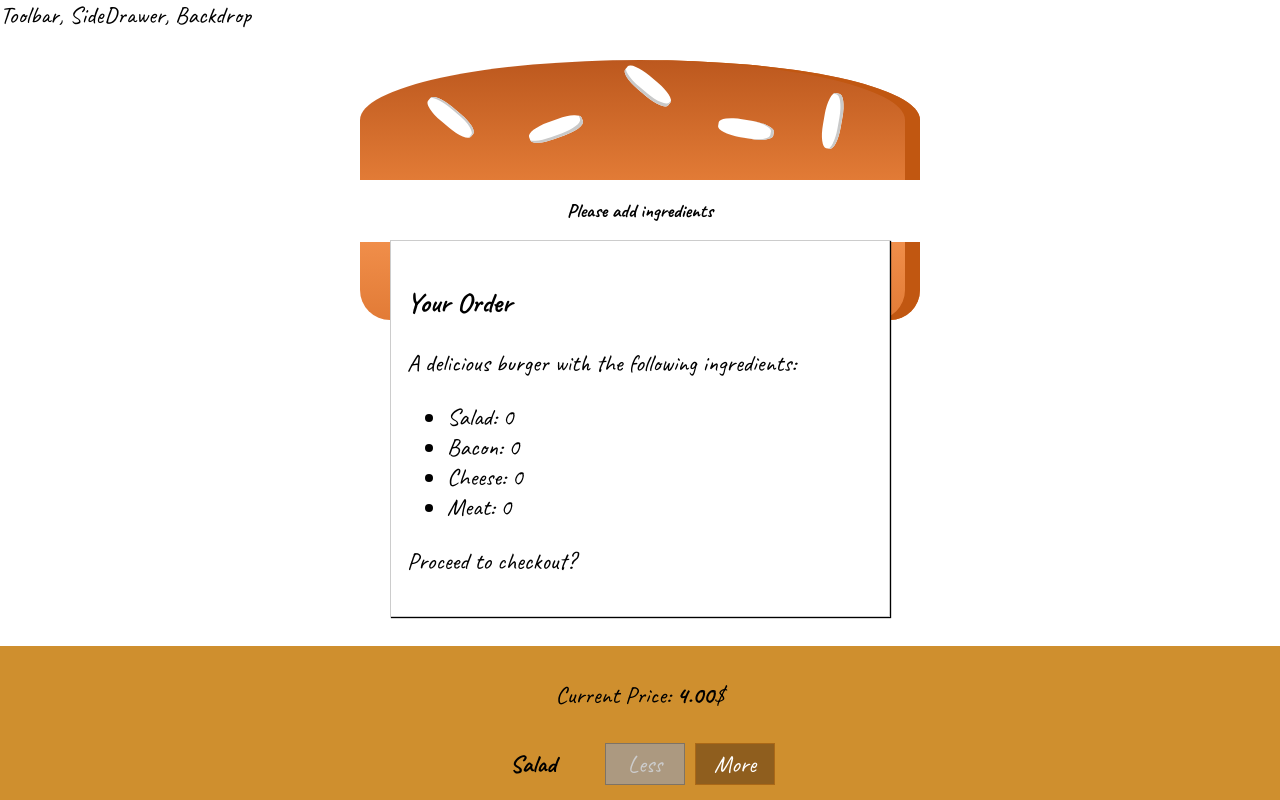
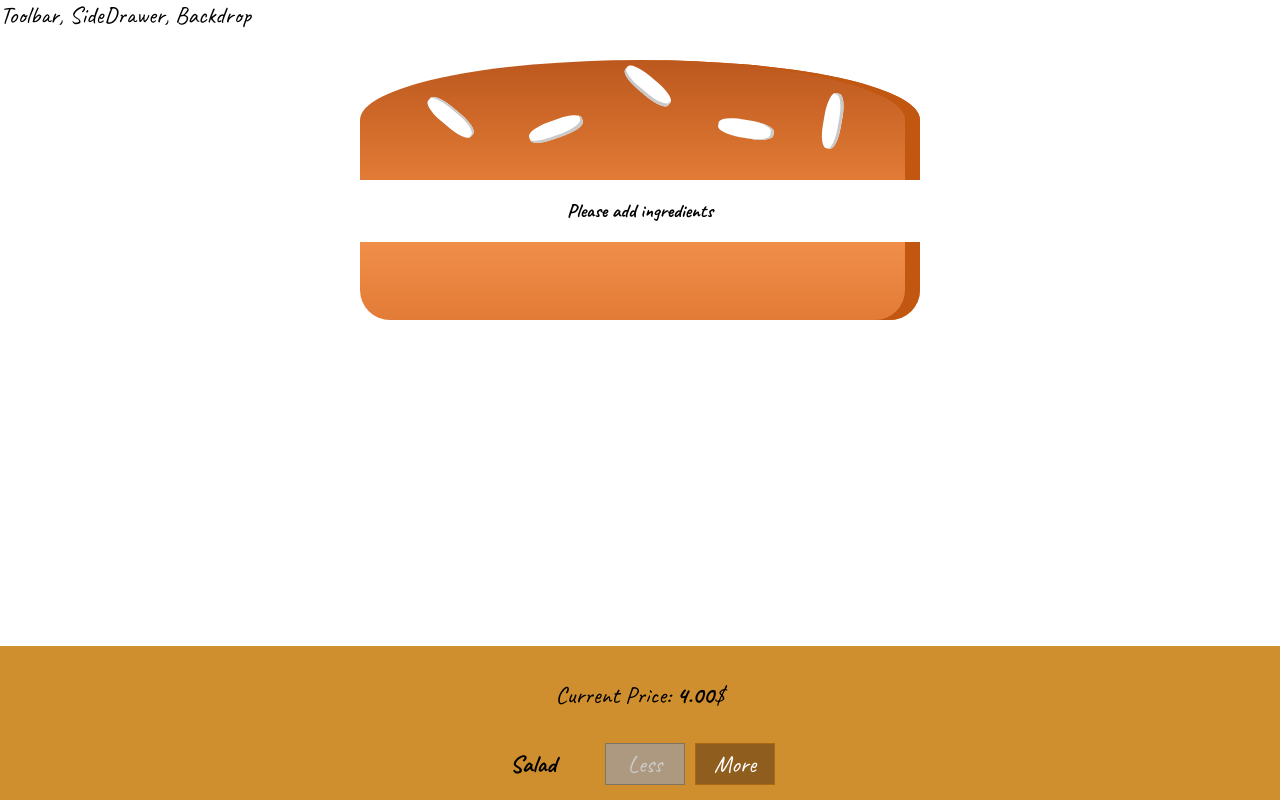
Before and after one commit to DawidSzpener/Burger, a React app: page / in a window 1280 px wide. Shown: the top 800 px of the page. Built offline with nearby package versions, Linux system fonts and the light colour scheme; a web font is replaced by a local one.

Commit message:
chore: modal now slides on button click

```diff
--- a/src/components/Burger/BuildControls/BuildControls.js
+++ b/src/components/Burger/BuildControls/BuildControls.js
@@ -25,6 +25,7 @@
     <button
      className={classes.OrderButton}
      disabled={!props.purchaseable}
+     onClick={props.order}
      >ORDER NOW</button>
   </div>
 )
--- a/src/components/UI/Modal/Modal.js
+++ b/src/components/UI/Modal/Modal.js
@@ -2,7 +2,12 @@
 import classes from './Modal.css'
 
 const modal = (props) => (
-  <div className={classes.Modal}>
+  <div
+    className={classes.Modal}
+    style={{
+      transform: props.show ? 'translateY(0)' : 'translateY(-100vh)',
+      opacity: props.show ? '1' : '0'
+    }}>
     {props.children}
   </div>
 )
--- a/src/containers/BurgerBuilder/BurgerBuilder.js
+++ b/src/containers/BurgerBuilder/BurgerBuilder.js
@@ -22,7 +22,8 @@
       meat: 0
     },
     totalPrice: 4,
-    purchaseable: false
+    purchaseable: false,
+    purchasing: false
   }
 
   updatePurchaseState (ingredients) {
@@ -69,6 +70,10 @@
     this.updatePurchaseState(newIngredients)
   }
 
+  purchaseHandler = () => {
+    this.setState({ purchasing: true })
+  }
+
   render () {
     const disabledButton = {
       ...this.state.ingredients
@@ -78,7 +83,7 @@
     }
     return (
       <Aux>
-        <Modal>
+        <Modal show={this.state.purchasing}>
           <OrderSummary ingredients={this.state.ingredients}/>
         </Modal>
         <div>
@@ -90,7 +95,9 @@
             ingredientRemoved={this.substractIngredientHandler}
             disabled={disabledButton}
             price={this.state.totalPrice}
-            purchaseable={this.state.purchaseable}/>
+            purchaseable={this.state.purchaseable}
+            order={this.purchaseHandler}
+            />
         </div>
       </Aux>
     )
```
